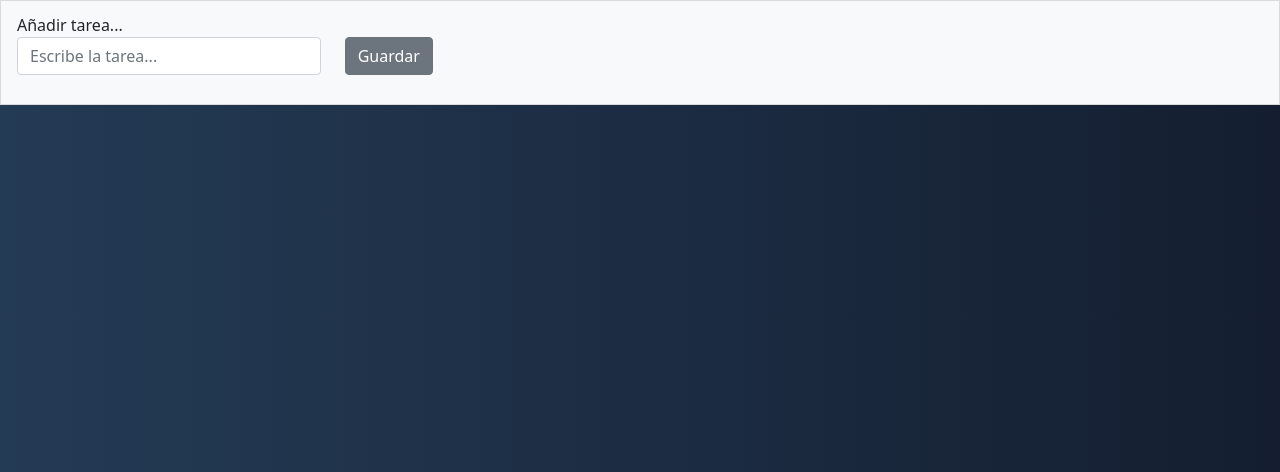
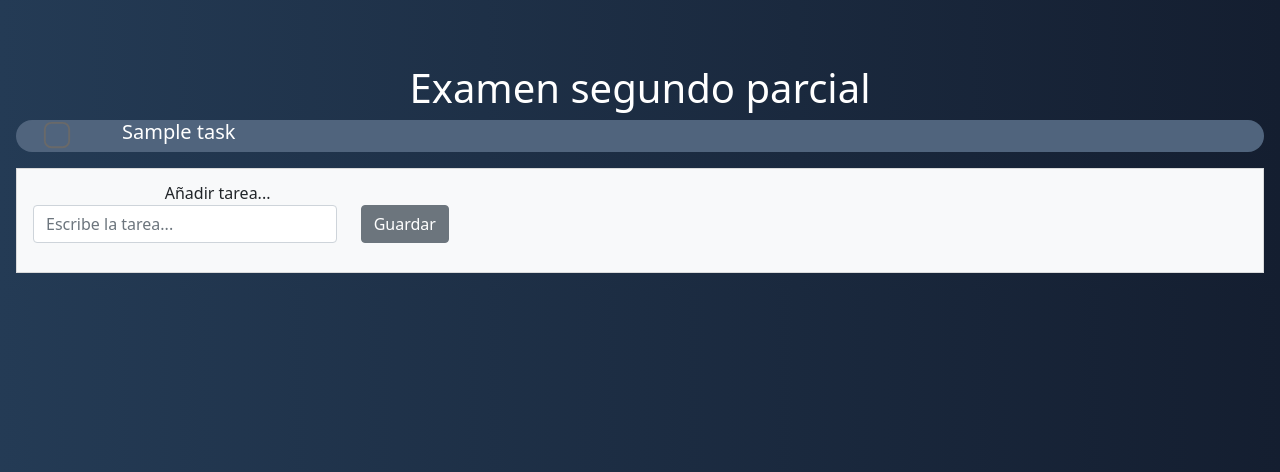
Before and after one commit to AlexLiCa/Examen2-PaginaWeb, a Flask app: page / in a window 1280 px wide. Shown: the top 472 px of the page. Run offline with Flask 2, Linux system fonts and the light colour scheme; a database or web service that is not in the repository returns one stand-in record (values such as "Sample title"); data that the repository does not hold is empty; some libraries are stand-ins or nearby versions.

Commit message:
la basurita no funciona

```diff
--- a/Templates/index.html
+++ b/Templates/index.html
@@ -1,5 +1,6 @@
 <!DOCTYPE html>
 <html lang="en">
+
 <head>
     <meta charset="UTF-8">
     <meta http-equiv="X-UA-Compatible" content="IE=edge">
@@ -10,7 +11,51 @@
     <script src="static\js\bootstrap.min.js"></script>
     <title>Document</title>
 </head>
-<body>
+
+<body class="d-flex h-100 text-center text-white">
+    <div class="cover-container d-flex w-100 h-100 p-3 mx-auto flex-column">
+        <main class="mt-5">
+            <h1>Examen segundo parcial</h1>
+
+            {% for task in tasks %}
+            <div class="Card text-white my-color mb-3">
+                <!-- <h5 class="Card-title">{{task['name']}}</h5> -->
+                <div class="row">
+                    <div class="col-1">
+                        <a href="update/{{task['id']}}">
+                            <svg xmlns="http://www.w3.org/2000/svg" width="auto" height="30" fill="#696969"
+                                class="bi bi-app" viewBox="0 0 16 16">
+                                <path
+                                    d="M11 2a3 3 0 0 1 3 3v6a3 3 0 0 1-3 3H5a3 3 0 0 1-3-3V5a3 3 0 0 1 3-3h6zM5 1a4 4 0 0 0-4 4v6a4 4 0 0 0 4 4h6a4 4 0 0 0 4-4V5a4 4 0 0 0-4-4H5z" />
+                            </svg>
+                        </a>
+                    </div>
+                    <div class="col-9 text-start">
+                        <h5 class="Card-title">{{task['name']}}<strong></strong></h5>
+
+                    </div>
+                    <div class="col-2">
+                        <a href="delete/{{task['id']}}">
+                            <svg xmlns="http://www.w3.org/2000/svg" width="auto" height="17" fill="#E74C3C"
+                                class="bi bi-trash3-fill" viewBox="0 0 16 16">
+                                <path>
+                                    d="M11 1.5v1h3.5a.5.5 0 0 1 0 1h-.538l-.853 10.66A2 2 0 0 1 11.115 16h-6.23a2 2 0 0
+                                    1-1.994-1.84L2.038 3.5H1.5a.5.5 0 0 1 0-1H5v-1A1.5 1.5 0 0 1 6.5 0h3A1.5 1.5 0 0 1
+                                    11 1.5Zm-5 0v1h4v-1a.5.5 0 0 0-.5-.5h-3a.5.5 0 0 0-.5.5ZM4.5 5.029l.5 8.5a.5.5 0 1 0
+                                    .998-.06l-.5-8.5a.5.5 0 1 0-.998.06Zm6.53-.528a.5.5 0 0 0-.528.47l-.5 8.5a.5.5 0 0 0
+                                    .998.058l.5-8.5a.5.5 0 0 0-.47-.528ZM8 4.5a.5.5 0 0 0-.5.5v8.5a.5.5 0 0 0 1 0V5a.5.5
+                                    0 0 0-.5-.5Z">
+                                </path>
+                            </svg>
+                        </a>
+                    </div>
+
+                </div>
+            </div>
+            {% endfor %}
+
+        </main>
+
 
 
 
@@ -40,7 +85,7 @@
               <a href="delete/{{task['id']}}">
                 <svg xmlns="http://www.w3.org/2000/svg" width="auto" height="17" fill="#E74C3C" class="bi bi-trash3-fill"
                   viewBox="0 0 16 16">
-                  <path
+                  <path>
                     d="M11 1.5v1h3.5a.5.5 0 0 1 0 1h-.538l-.853 10.66A2 2 0 0 1 11.115 16h-6.23a2 2 0 0 1-1.994-1.84L2.038 3.5H1.5a.5.5 0 0 1 0-1H5v-1A1.5 1.5 0 0 1 6.5 0h3A1.5 1.5 0 0 1 11 1.5Zm-5 0v1h4v-1a.5.5 0 0 0-.5-.5h-3a.5.5 0 0 0-.5.5ZM4.5 5.029l.5 8.5a.5.5 0 1 0 .998-.06l-.5-8.5a.5.5 0 1 0-.998.06Zm6.53-.528a.5.5 0 0 0-.528.47l-.5 8.5a.5.5 0 0 0 .998.058l.5-8.5a.5.5 0 0 0-.47-.528ZM8 4.5a.5.5 0 0 0-.5.5v8.5a.5.5 0 0 0 1 0V5a.5.5 0 0 0-.5-.5Z">
                   </path>
               </a>
@@ -58,7 +103,8 @@
                 <form method="post">
                     <div class="row">
                         <div class="col-md-10">
-                  <input type="text" id="name" name="name" class="form-control" placeholder="Escribe la tarea...">
+                            <input type="text" id="name" name="name" class="form-control"
+                                placeholder="Escribe la tarea...">
                         </div>
                         <div class="col-md-2">
                             <button type="submit" class="btn btn-secondary">
@@ -78,4 +124,5 @@
 
     </div>
 </body>
+
 </html>
--- a/static/css/my-style.css
+++ b/static/css/my-style.css
@@ -6,3 +6,8 @@ body {
     background: linear-gradient(to right, #243B55, #141E30);
     /* W3C, IE 10+/ Edge, Firefox 16+, Chrome 26+, Opera 12+, Safari 7+ */
 }
+
+.my-color{
+    background-color:#50647d;
+    border-radius: 1em;
+}
```
Lines whose indentation alone changed are shown as unchanged.
